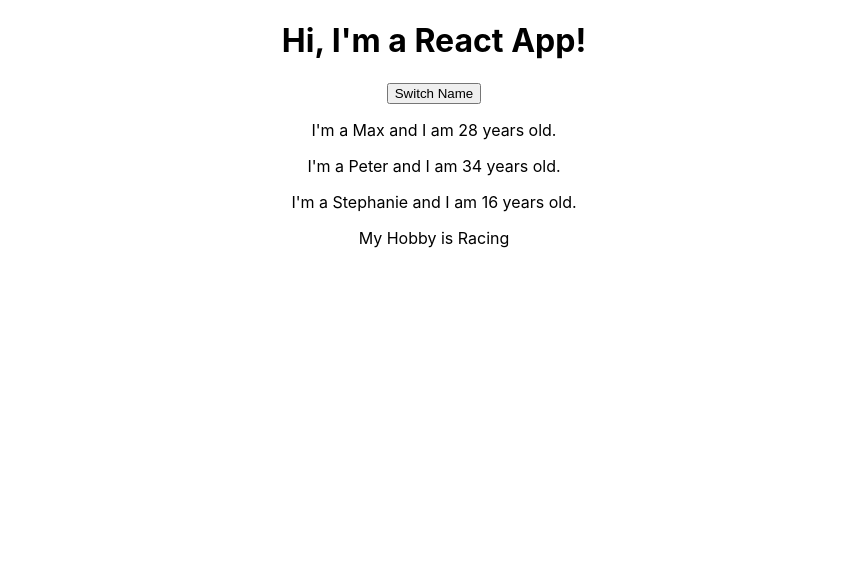
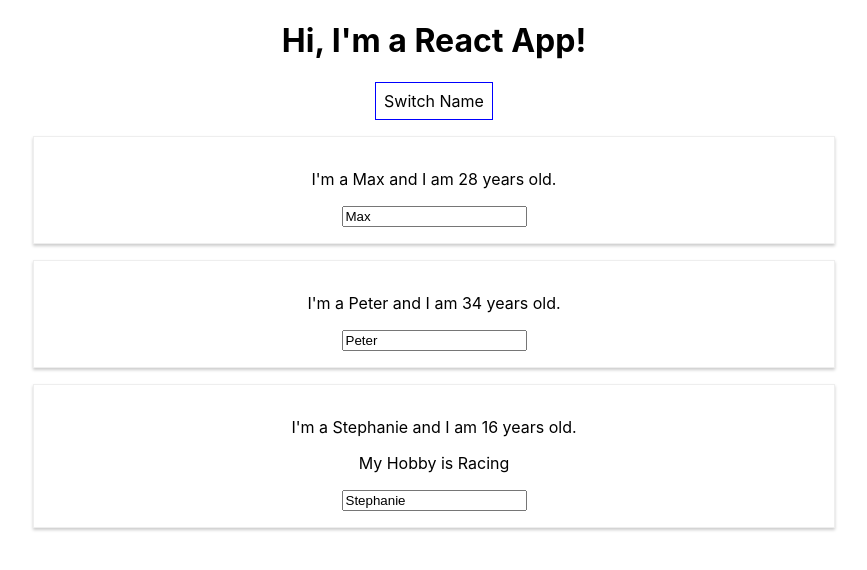
Before and after one commit to pdimitri/react-complete-guide, a React (Create React App) app: page / in a window 1280 px wide. Shown: the top 570 px of the page, without its empty margins (206-1073 px from the left). Built offline with nearby package versions, Linux system fonts and the light colour scheme.

Commit message:
End of Chapter 3

```diff
--- a/src/App.js
+++ b/src/App.js
@@ -23,11 +23,34 @@
     });
   }
 
+
+  nameChangedHandler = (event) => {
+    this.setState({
+      persons: [
+        {name: 'Max', age: '28'},
+        {name: event.target.value, age: '34'},
+        {name: 'Stephanie', age: '17'}
+      ]
+    });
+  }
+
+
   render() {
+    //Inline Style - at the button element - doesn't give the full power of CSS. Example: Hover State
+    const style = {
+      backgroundColor: 'white',
+      font: 'inherit',
+      border: '1px solid blue',
+      padding: '8px',
+      cursor: 'pointer'
+    };
+
     return (
       <div className="App">
         <h1>Hi, I'm a React App!</h1>
-        <button onClick={() => this.switchNameHandler('Volker')}>Switch Name</button>
+        <button
+        style={style}
+        onClick={() => this.switchNameHandler('Volker')}>Switch Name</button>
         <Person
         name={this.state.persons[0].name}
         age={this.state.persons[0].age}
@@ -35,11 +58,13 @@
         <Person
         name={this.state.persons[1].name}
         age={this.state.persons[1].age}
+        changed={this.nameChangedHandler}
         />
         <Person
         name={this.state.persons[2].name}
         age={this.state.persons[2].age}
-        click = {this.switchNameHandler.bind(this,'Harry')}>
+        click = {this.switchNameHandler.bind(this,'Harry')}
+        >
           My Hobby is Racing
         </Person>
       </div>
--- /dev/null
+++ b/src/Person/Person.css
@@ -0,0 +1,8 @@
+.Person {
+    width: 60%;
+    margin: 16px auto;
+    border: 1px solid #eee;
+    box-shadow: 0 2px 3px #ccc;
+    padding: 16px;
+    text-align: center;
+}
--- a/src/Person/Person.js
+++ b/src/Person/Person.js
@@ -1,10 +1,12 @@
 import React from 'react';
+import './Person.css';
 
 const person = (props) =>{
     return (
-    <div>
+    <div className="Person">
         <p onClick={props.click}>I'm a {props.name} and I am {props.age} years old.</p>
         <p>{props.children}</p>
+        <input type="text" onChange = {props.changed} value={props.name}/>
     </div>
     )
 };
```
